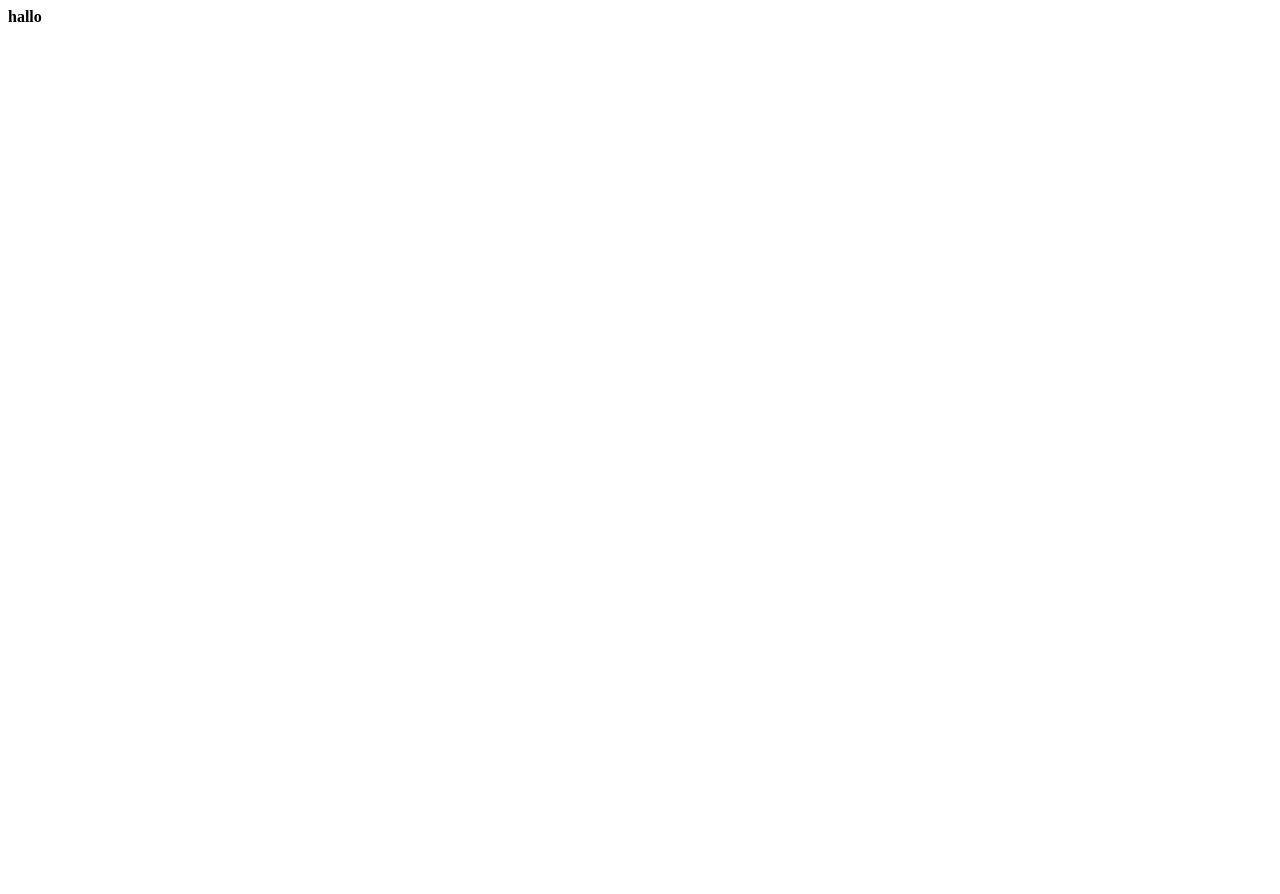
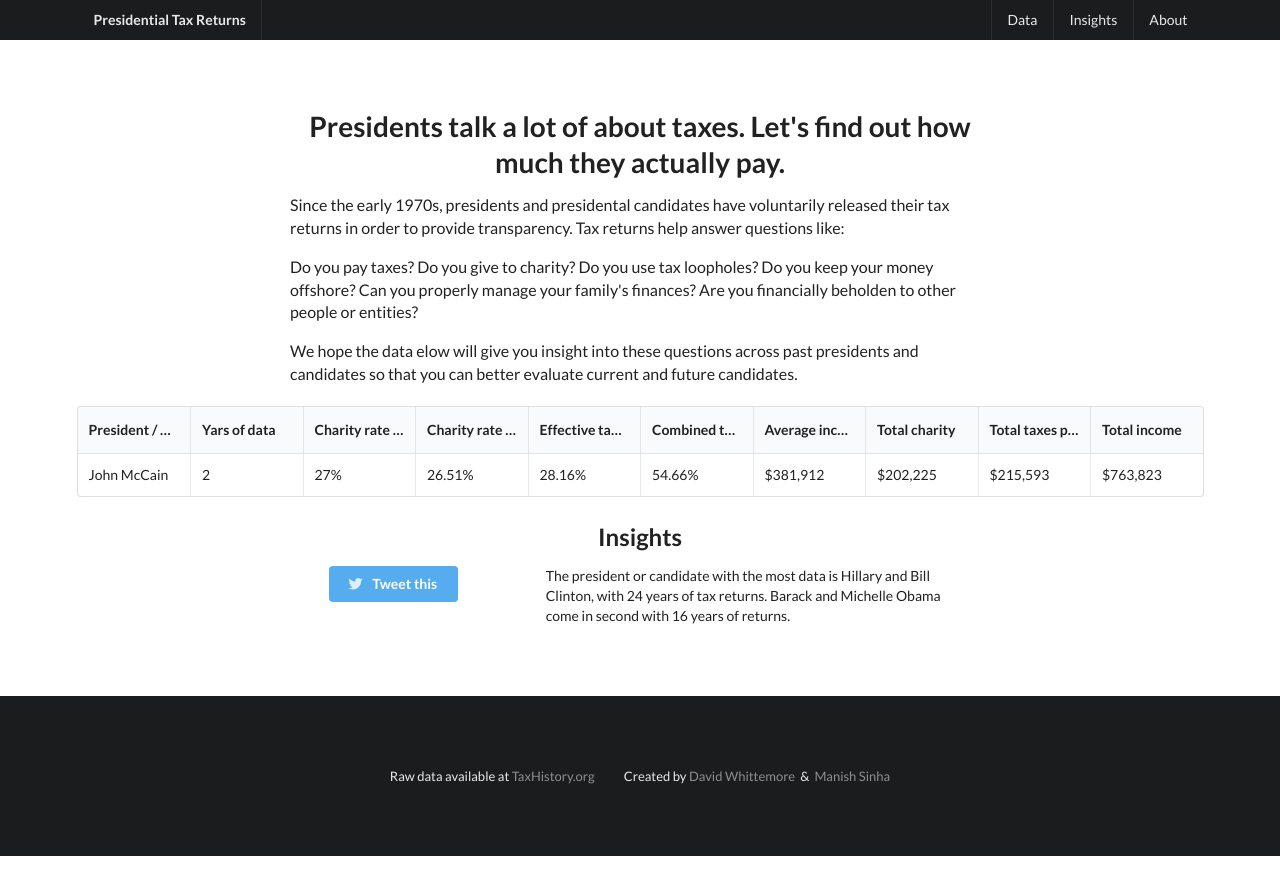
Before and after one commit to dopeboy/presidential-tax-returns, a plain HTML site: page index.html in a window 1280 px wide. Before the commit the page ends 800 px from the top, so only its background shows below. Drawn offline with nearby package versions, Linux system fonts and the light colour scheme.

Commit message:
first pass on index

```diff
--- a/index.html
+++ b/index.html
@@ -1 +1,124 @@
-<b>hallo</b>
+<!DOCTYPE html>
+<html>
+    <head>
+        <!-- Standard Meta -->
+        <meta charset="utf-8" />
+        <meta http-equiv="X-UA-Compatible" content="IE=edge,chrome=1" />
+        <meta name="viewport" content="width=device-width, initial-scale=1.0, maximum-scale=1.0">
+        <link rel="stylesheet" href="https://cdn.jsdelivr.net/semantic-ui/2.2.4/semantic.min.css">
+        <script   src="https://code.jquery.com/jquery-2.2.4.min.js"   integrity="sha256-BbhdlvQf/xTY9gja0Dq3HiwQF8LaCRTXxZKRutelT44="   crossorigin="anonymous"></script>
+        <script src="https://cdn.jsdelivr.net/semantic-ui/2.2.4/semantic.min.js"></script>
+        <script type="text/javascript" src="http://livejs.com/live.js"></script>
+
+
+        <!-- Site Properties -->
+        <title>Presidential Tax Returns</title>
+
+        <style type="text/css">
+body {
+    background-color: #FFFFFF;
+}
+  .ui.menu .item img.logo {
+      margin-right: 1.5em;
+  }
+  .main.container {
+      margin-top: 7em;
+  }
+  .wireframe {
+      margin-top: 2em;
+  }
+  .ui.footer.segment {
+      margin: 5em 0em 0em;
+      padding: 5em 0em;
+  }
+
+  #created-by {
+      margin-left: 20px;
+  }
+        </style>
+
+    </head>
+    <body>
+        <div class="ui fixed inverted menu">
+            <div class="ui container">
+                <a href="#" class="header item">
+                    Presidential Tax Returns
+                </a>
+                <div class="right menu">
+                    <a href="#" class="item">Data</a>
+                    <a href="#" class="item">Insights</a>
+                    <a href="#" class="item">About</a>
+                </div>
+            </div>
+        </div>
+
+        <div class="ui main text container">
+            <h1 class="ui header centered">Presidents talk a lot of about taxes. Let's find out how much they actually pay.</h1>
+            <p>Since the early 1970s, presidents and presidental candidates have voluntarily released their tax returns in order to provide transparency. Tax returns help answer questions like:</p>
+            <p>Do you pay taxes? Do you give to charity? Do you use tax loopholes? Do you keep your money offshore? Can you properly manage your family's finances? Are you financially beholden to other people or entities?</p>
+            <p>We hope the data elow will give you insight into these questions across past presidents and candidates so that you can better evaluate current and future candidates.</p>
+        </div>
+        <br/>
+        <div class="ui container">
+            <table class="ui sortable fixed celled table">
+                <thead>
+                    <tr>
+                        <th class="">President / Candidate name</th>
+                        <th>Yars of data</th>
+                        <th>Charity rate - max</th>
+                        <th>Charity rate - avg</th>
+                        <th>Effective tax rate</th>
+                        <th>Combined tax + charity rate</th>
+                        <th>Average income</th>
+                        <th>Total charity</th>
+                        <th>Total taxes paid</th>
+                        <th>Total income</th>
+                    </tr>
+                </thead>
+                <tbody>
+                    <tr>
+                        <td>John McCain</td>
+                        <td>2</td>
+                        <td>27%</td>
+                        <td>26.51%</td>
+                        <td>28.16%</td>
+                        <td>54.66%</td>
+                        <td>$381,912</td>
+                        <td>$202,225</td>
+                        <td>$215,593</td>
+                        <td>$763,823</td>
+                    </tr>
+                </tbody>
+            </table>
+            <h2 class="ui header centered">Insights</h2>
+            <div class="ui grid centered">
+                <div class="two column row">
+                    <div class="three wide column">
+                        <button class="ui twitter button">
+                            <i class="twitter icon"></i>
+                            Tweet this
+                        </button>
+                    </div>
+                    <div class="six wide column">
+                        The president or candidate with the most data is Hillary and Bill Clinton, with 24 years of tax returns. Barack and Michelle Obama come in second with 16 years of returns.
+                    </div>
+                </div>
+            </div>
+
+        </div>
+
+        <div class="ui inverted vertical footer segment">
+            <div class="ui center aligned container">
+                <div class="ui horizontal inverted small divided link list">
+                    Raw data available at <a class="item" href="https://taxhistory.org">TaxHistory.org</a>
+                    <span id="created-by">
+                        Created by
+                        <a class="item" href="#">David Whittemore</a> &nbsp;&&nbsp;
+                        <a class="item" href="#">Manish Sinha</a>
+                    </span>
+                </div>
+            </div>
+        </div>
+    </body>
+
+</html>
```
